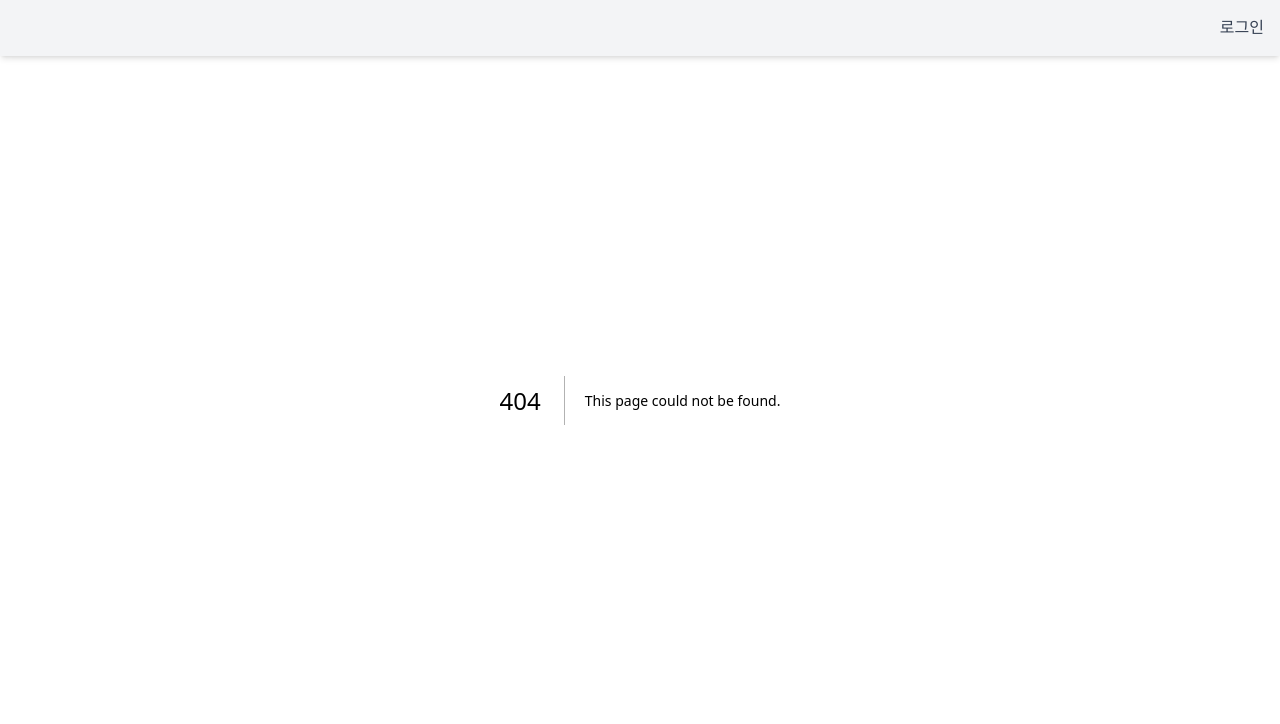
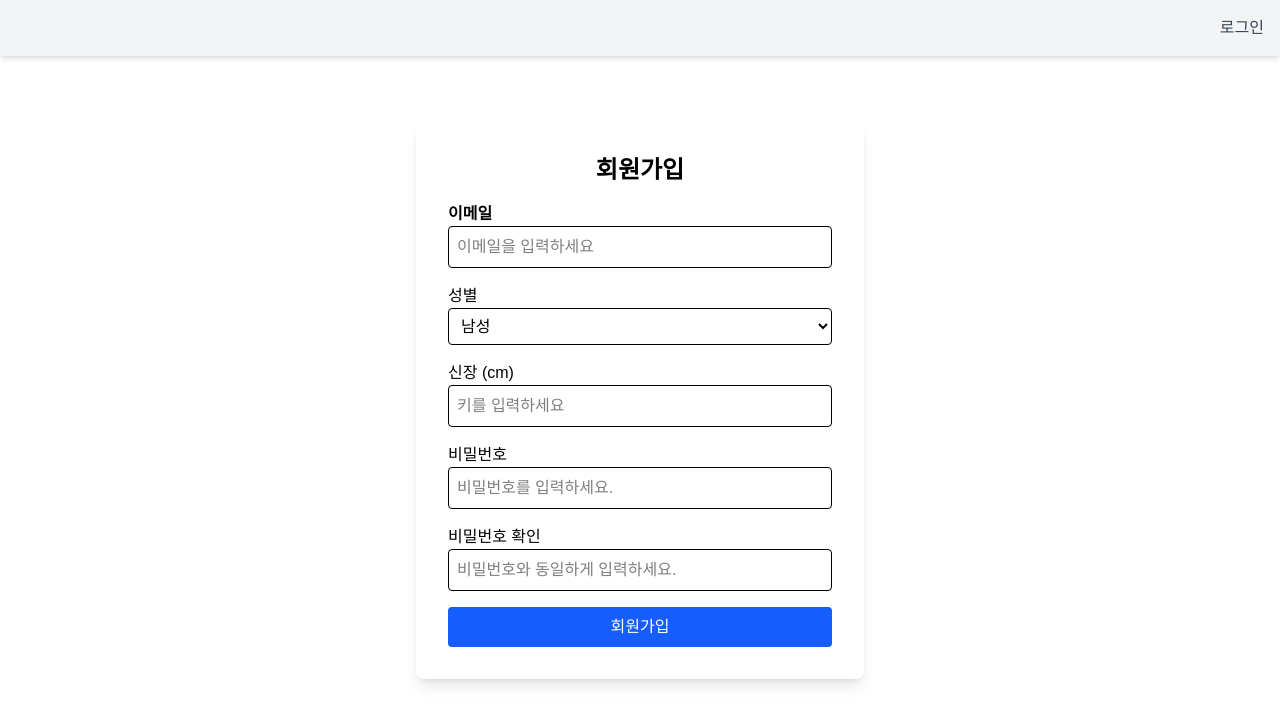
Before and after one commit to bellDev-code/next-web, a Next.js app: page /sign in a window 1280 px wide. Before the commit this address had no page. Shown: the top 724 px of the page. Built offline with nearby package versions, Linux system fonts and the light colour scheme.

Commit message:
Login Form & Sign Form

```diff
--- a/src/app/globals.css
+++ b/src/app/globals.css
@@ -2,7 +2,7 @@
 
 :root {
   --background: #ffffff;
-  --foreground: #171717;
+  --foreground: #000000;
 }
 
 @theme inline {
@@ -12,12 +12,12 @@
   --font-mono: var(--font-geist-mono);
 }
 
-@media (prefers-color-scheme: dark) {
+/* @media (prefers-color-scheme: dark) {
   :root {
     --background: #0a0a0a;
-    --foreground: #ededed;
+    --foreground: #000000;
   }
-}
+} */
 
 body {
   background: var(--background);
--- /dev/null
+++ b/src/app/login/LoginComponent.tsx
@@ -0,0 +1,90 @@
+"use client";
+
+import { useForm } from "react-hook-form";
+import { zodResolver } from "@hookform/resolvers/zod";
+import * as z from "zod";
+import { useState } from "react";
+import { useRouter } from "next/navigation";
+
+const schema = z.object({
+  email: z
+    .string()
+    .min(1, "이메일을 입력하세요.")
+    .email("올바른 이메일 형식을 입력하세요."),
+  password: z.string().min(6, "비밀번호는 최소 6자 이상이어야 합니다."),
+});
+
+export default function LoginPage() {
+  const [errorMessage, setErrorMessage] = useState("");
+  const {
+    register,
+    handleSubmit,
+    formState: { errors },
+  } = useForm({
+    resolver: zodResolver(schema),
+  });
+  const router = useRouter();
+
+  const onSubmit = async (data: { email: string; password: string }) => {
+    try {
+      console.log("로그인 요청:", data);
+      // 여기에 실제 로그인 요청을 보낼 수 있음 (예: API 호출)
+    } catch (error) {
+      setErrorMessage("로그인 실패. 이메일 또는 비밀번호를 확인하세요.");
+    }
+  };
+
+  return (
+    <div className="flex items-center justify-center min-h-screen">
+      <div className="max-w-md w-full bg-white p-6 rounded-lg shadow-lg">
+        <h2 className="text-2xl font-bold text-center mb-4">로그인</h2>
+        <form onSubmit={handleSubmit(onSubmit)} className="space-y-4">
+          <div>
+            <label className="block font-semibold">이메일</label>
+            <input
+              type="email"
+              {...register("email")}
+              className="w-full p-2 border rounded"
+              placeholder="이메일을 입력하세요."
+            />
+            {errors.email && (
+              <p className="text-red-500">{errors.email.message}</p>
+            )}
+          </div>
+
+          <div className="mt-4">
+            <label className="block">비밀번호</label>
+            <input
+              type="password"
+              placeholder="비밀번호를 입력하세요."
+              {...register("password")}
+              className="w-full p-2 border rounded"
+            />
+            {errors.password && (
+              <p className="text-red-500">{errors.password.message}</p>
+            )}
+          </div>
+
+          <div className="mt-4 text-right">
+            <button
+              type="button"
+              onClick={() => router.push("/sign")}
+              className="text-gray-400 font-semibold hover:underline cursor-pointer"
+            >
+              회원가입
+            </button>
+          </div>
+
+          <button
+            type="submit"
+            className="w-full bg-blue-600 text-white font-bold p-2 mt-4 rounded hover:bg-blue-700 transition"
+          >
+            로그인
+          </button>
+        </form>
+
+        <p className="text-red-500 mt-2 text-center">{errorMessage}</p>
+      </div>
+    </div>
+  );
+}
--- a/src/app/login/page.tsx
+++ b/src/app/login/page.tsx
@@ -1,3 +1,9 @@
+import LoginComponent from "./LoginComponent";
+
+export const metadata = {
+  title: "Run Run Web || Login",
+};
+
 export default function LoginPage() {
-  return <div className="h-screen pt-16">로그인 페이지</div>;
+  return <LoginComponent />;
 }
--- /dev/null
+++ b/src/app/sign/SignComponent.tsx
@@ -0,0 +1,120 @@
+"use client";
+
+import { useForm } from "react-hook-form";
+import { z } from "zod";
+import { zodResolver } from "@hookform/resolvers/zod";
+import { useState } from "react";
+
+const schema = z
+  .object({
+    email: z
+      .string()
+      .min(1, "이메일을 입력하세요.")
+      .email("올바른 이메일 형식을 입력하세요."),
+    password: z.string().min(6, "비밀번호는 최소 6자 이상이어야 합니다."),
+    confirmPassword: z.string(),
+    gender: z.enum(["male", "female", "other"], {
+      required_error: "성별을 선택하세요.",
+    }),
+    height: z
+      .number()
+      .min(50, "신장을 입력하세요.")
+      .max(250, "정확한 신장을 입력하세요."),
+    weight: z
+      .number()
+      .min(20, "몸무게는 20kg 이상이어야 합니다.")
+      .max(300, "몸무게는 250kg 이하로 입력해주세요."),
+  })
+  .refine((data) => data.password === data.confirmPassword, {
+    message: "비밀번호가 일치하지 않습니다.",
+    path: ["confirmPassword"],
+  });
+
+export default function SignPage() {
+  const [errorMessage, setErrorMessage] = useState("");
+
+  const {
+    register,
+    handleSubmit,
+    formState: { errors },
+  } = useForm({
+    resolver: zodResolver(schema),
+  });
+
+  const onSubmit = (data: any) => {
+    console.log("회원가입 요청:", data);
+    // 여기서 회원가입 요청 API를 호출할 수 있음
+  };
+
+  return (
+    <div className="flex justify-center items-center min-h-screen">
+      <div className="bg-white p-8 shadow-lg rounded-lg w-full max-w-md">
+        <h2 className="text-2xl font-semibold text-center mb-4">회원가입</h2>
+        <form onSubmit={handleSubmit(onSubmit)} className="space-y-4">
+          <div>
+            <label className="block font-semibold">이메일</label>
+            <input
+              type="email"
+              {...register("email")}
+              className="w-full p-2 border rounded"
+              placeholder="이메일을 입력하세요"
+            />
+          </div>
+          <div>
+            <label className="block">성별</label>
+            <select
+              {...register("gender")}
+              className="w-full p-2 border rounded"
+            >
+              <option value="male">남성</option>
+              <option value="female">여성</option>
+              <option value="other">크레파스</option>
+            </select>
+            {errors.gender && (
+              <p className="text-red-500">{errors.gender.message}</p>
+            )}
+          </div>
+          <div>
+            <label className="block">신장 (cm)</label>
+            <input
+              type="number"
+              {...register("height", { valueAsNumber: true })}
+              className="w-full p-2 border rounded"
+              placeholder="키를 입력하세요"
+            />
+          </div>
+          <div>
+            <label className="block">비밀번호</label>
+            <input
+              type="password"
+              placeholder="비밀번호를 입력하세요."
+              {...register("password")}
+              className="w-full p-2 border rounded"
+            />
+            {errors.password && (
+              <p className="text-red-500">{errors.password.message}</p>
+            )}
+          </div>
+          <div>
+            <label className="block">비밀번호 확인</label>
+            <input
+              type="password"
+              placeholder="비밀번호와 동일하게 입력하세요."
+              {...register("confirmPassword")}
+              className="w-full p-2 border rounded"
+            />
+            {errors.confirmPassword && (
+              <p className="text-red-500">{errors.confirmPassword.message}</p>
+            )}
+          </div>
+          <button
+            type="submit"
+            className="w-full p-2 bg-blue-600 text-white rounded hover:bg-blue-700"
+          >
+            회원가입
+          </button>
+        </form>
+      </div>
+    </div>
+  );
+}
--- /dev/null
+++ b/src/app/sign/page.tsx
@@ -0,0 +1,9 @@
+import SignComponent from "./SignComponent";
+
+export const metadata = {
+  title: "Run Run Web || Sign",
+};
+
+export default function SignPage() {
+  return <SignComponent />;
+}
```
Also changed, not shown: package.json (+8 -5 lines), 1 other file (tests, documents, lock files or other folders).
